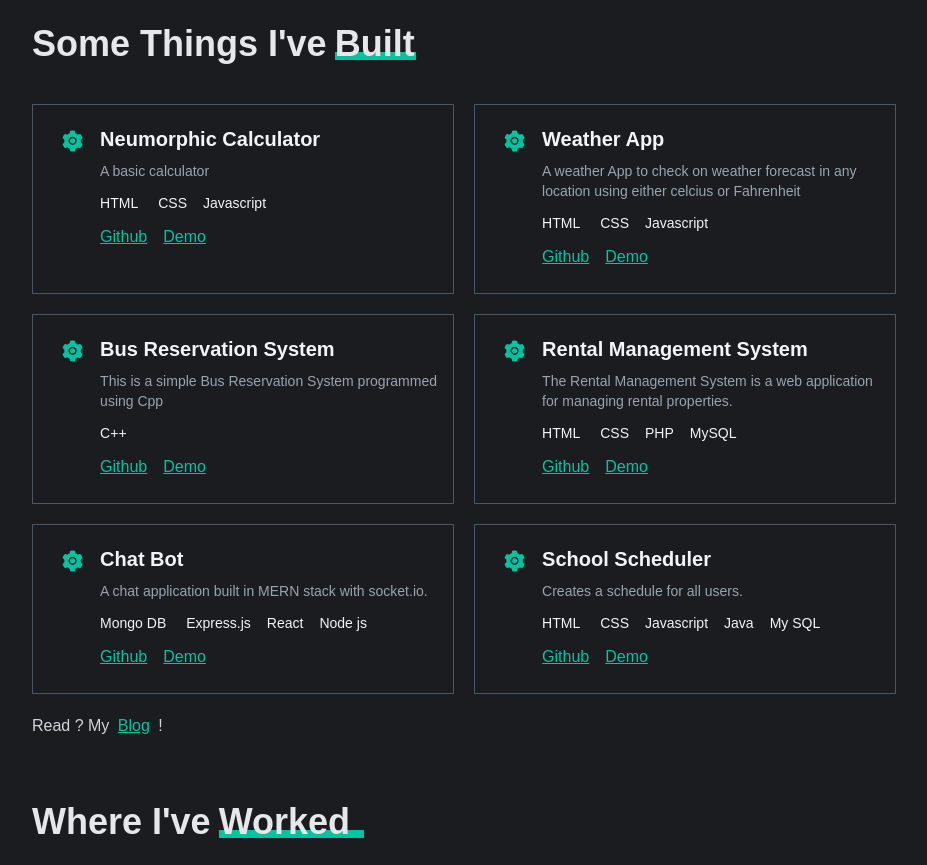
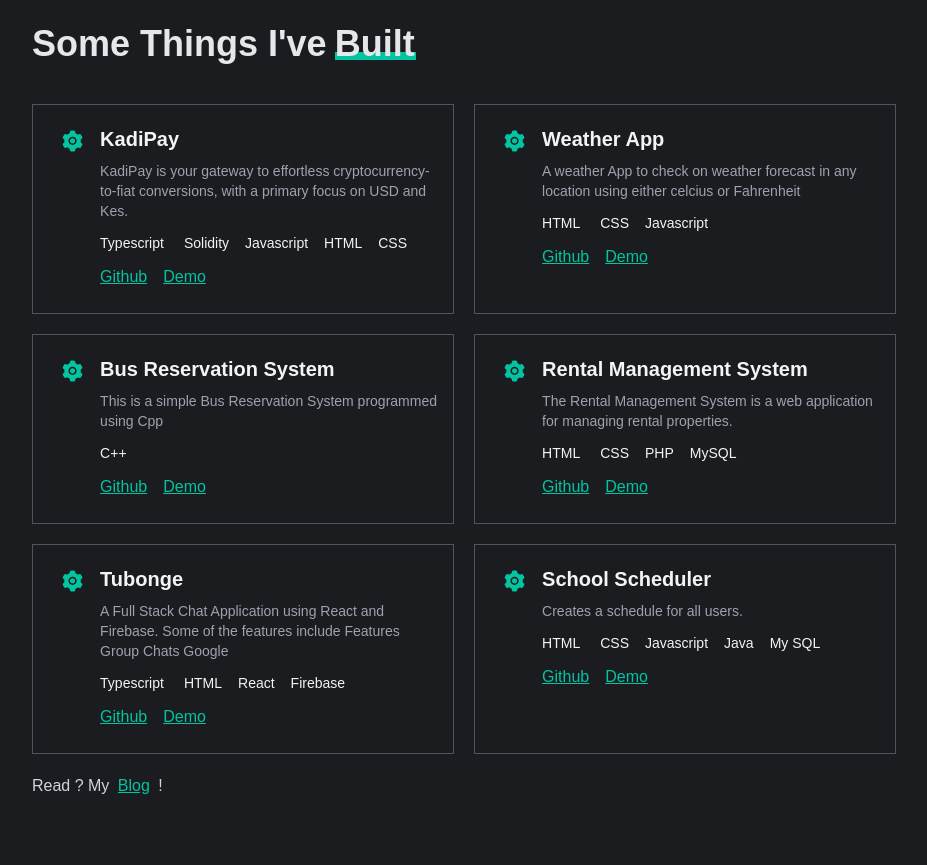
Before and after one commit to sirbor/sirbor.github.io, a React (Create React App) app: page / in a window 1280 px wide. Shown: the part 940-1805 px from the top of the page, without its empty margins (176-1103 px from the left). Built offline with nearby package versions, Linux system fonts and the light colour scheme; a web font is replaced by a local one.

Commit message:
Updated the portfolio wil latest skills

```diff
--- a/src/components/Work.js
+++ b/src/components/Work.js
@@ -3,12 +3,12 @@ import { AiFillSetting } from "react-icons/ai";
 
 const Details = [
   {
-    title: "Neumorphic Calculator",
+    title: "KadiPay",
     description:
-      "A basic calculator",
-    github: "https://github.com/sirbor/Neumorphic-calculator",
-    demo: "https://neumorphic-calculator.netlify.app",
-    tech: ["HTML", "CSS", "Javascript"],
+      "KadiPay is your gateway to effortless cryptocurrency-to-fiat conversions, with a primary focus on USD and Kes.",
+    github: "https://github.com/sirbor/KadiPay",
+    demo: "https://github.com/sirbor/KadiPay",
+    tech: ["Typescript", "Solidity", "Javascript", "HTML", "CSS"],
   },
   {
     title: "Weather App",
@@ -35,12 +35,12 @@ const Details = [
     tech: ["HTML","CSS","PHP","MySQL"]
   },
   {
-    title: "Chat Bot",
+    title: "Tubonge",
     description:
-      "A chat application built in MERN stack with socket.io.",
-    github: "https://github.com/sirbor/chat-Bot",
-    demo: "https://github.com/sirbor/chat-Bot#readme",
-    tech: ["Mongo DB", "Express.js", "React", "Node js"],
+      "A Full Stack Chat Application using React and Firebase. Some of the features include Features Group Chats Google",
+    github: "https://github.com/sirbor/Tubonge",
+    demo: "https://github.com/sirbor/Tubonge",
+    tech: ["Typescript", "HTML", "React", "Firebase"],
   },
   {
     title: "School Scheduler",
```
